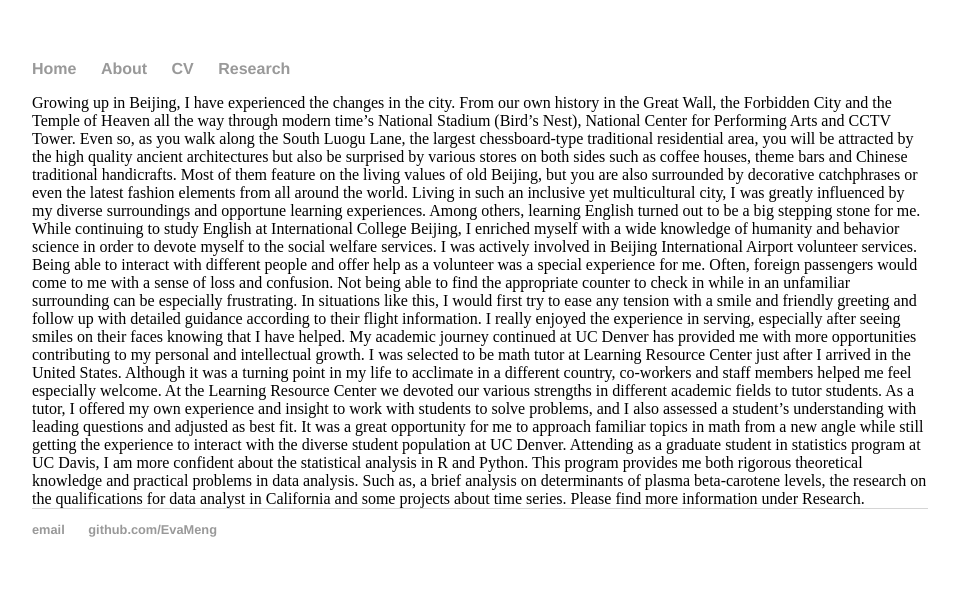
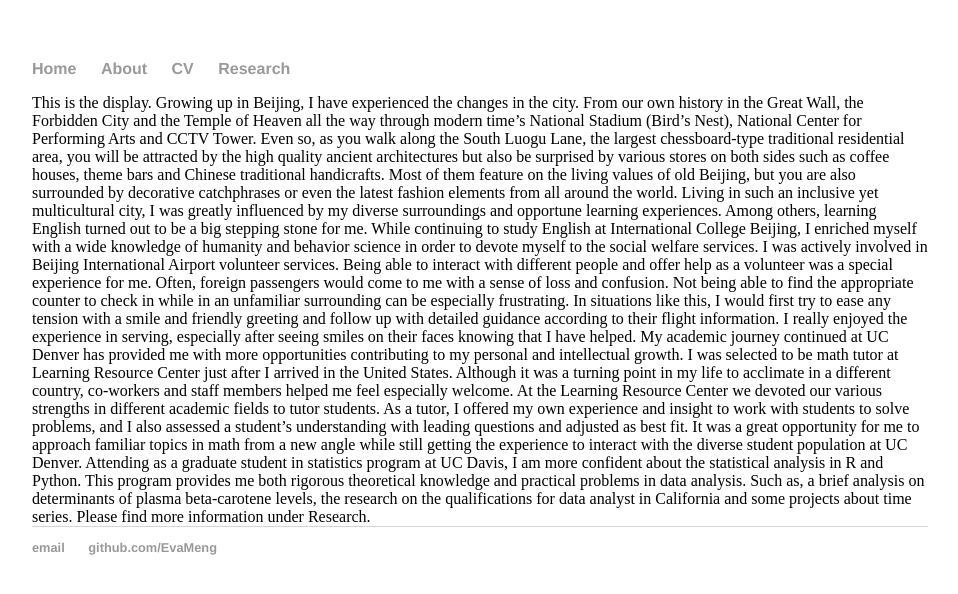
Before and after one commit to EvaMeng/evameng.github.io, a Jekyll site: the page built from about/index.html, in a window 1280 px wide. Shown: the top 594 px of the page, without its empty margins (160-1118 px from the left). Built offline with Jekyll 4.4.1, drawn with Linux system fonts in a browser that asks for light colours.

Commit message:
Update index.html
change to the content

```diff
--- a/about/index.html
+++ b/about/index.html
@@ -2,8 +2,14 @@
 layout: default
 title: About Yi Meng (Eva)
 ---
+<head>
+  <!-- About  -->
+  <body>
+  This is the display.
+  {{div|safe}}
+  Growing up in Beijing, I have experienced the changes in the city. From our own history in the Great Wall, the Forbidden City and the Temple of Heaven all the way through modern time’s National Stadium (Bird’s Nest), National Center for Performing Arts and CCTV Tower. Even so, as you walk along the South Luogu Lane, the largest chessboard-type traditional residential area, you will be attracted by the high quality ancient architectures but also be surprised by various stores on both sides such as coffee houses, theme bars and Chinese traditional handicrafts. Most of them feature on the living values of old Beijing, but you are also surrounded by decorative catchphrases or even the latest fashion elements from all around the world. Living in such an inclusive yet multicultural city, I was greatly influenced by my diverse surroundings and opportune learning experiences. Among others, learning English turned out to be a big stepping stone for me.
+  While continuing to study English at International College Beijing, I enriched myself with a wide knowledge of humanity and behavior science in order to devote myself to the social welfare services. I was actively involved in Beijing International Airport volunteer services. Being able to interact with different people and offer help as a volunteer was a special experience for me. Often, foreign passengers would come to me with a sense of loss and confusion. Not being able to find the appropriate counter to check in while in an unfamiliar surrounding can be especially frustrating. In situations like this, I would first try to ease any tension with a smile and friendly greeting and follow up with detailed guidance according to their flight information. I really enjoyed the experience in serving, especially after seeing smiles on their faces knowing that I have helped.
+  My academic journey continued at UC Denver has provided me with more opportunities contributing to my personal and intellectual growth. I was selected to be math tutor at Learning Resource Center just after I arrived in the United States. Although it was a turning point in my life to acclimate in a different country, co-workers and staff members helped me feel especially welcome. At the Learning Resource Center we devoted our various strengths in different academic fields to tutor students. As a tutor, I offered my own experience and insight to work with students to solve problems, and I also assessed a student’s understanding with leading questions and adjusted as best fit. It was a great opportunity for me to approach familiar topics in math from a new angle while still getting the experience to interact with the diverse student population at UC Denver.
+  Attending as a graduate student in statistics program at UC Davis, I am more confident about the statistical analysis in R and Python. This program provides me both rigorous theoretical knowledge and practical problems in data analysis. Such as, a brief analysis on determinants of plasma beta-carotene levels, the research on the qualifications for data analyst in California and some projects about time series. Please find more information under Research.
 
-Growing up in Beijing, I have experienced the changes in the city. From our own history in the Great Wall, the Forbidden City and the Temple of Heaven all the way through modern time’s National Stadium (Bird’s Nest), National Center for Performing Arts and CCTV Tower. Even so, as you walk along the South Luogu Lane, the largest chessboard-type traditional residential area, you will be attracted by the high quality ancient architectures but also be surprised by various stores on both sides such as coffee houses, theme bars and Chinese traditional handicrafts. Most of them feature on the living values of old Beijing, but you are also surrounded by decorative catchphrases or even the latest fashion elements from all around the world. Living in such an inclusive yet multicultural city, I was greatly influenced by my diverse surroundings and opportune learning experiences. Among others, learning English turned out to be a big stepping stone for me.
-While continuing to study English at International College Beijing, I enriched myself with a wide knowledge of humanity and behavior science in order to devote myself to the social welfare services. I was actively involved in Beijing International Airport volunteer services. Being able to interact with different people and offer help as a volunteer was a special experience for me. Often, foreign passengers would come to me with a sense of loss and confusion. Not being able to find the appropriate counter to check in while in an unfamiliar surrounding can be especially frustrating. In situations like this, I would first try to ease any tension with a smile and friendly greeting and follow up with detailed guidance according to their flight information. I really enjoyed the experience in serving, especially after seeing smiles on their faces knowing that I have helped.
-My academic journey continued at UC Denver has provided me with more opportunities contributing to my personal and intellectual growth. I was selected to be math tutor at Learning Resource Center just after I arrived in the United States. Although it was a turning point in my life to acclimate in a different country, co-workers and staff members helped me feel especially welcome. At the Learning Resource Center we devoted our various strengths in different academic fields to tutor students. As a tutor, I offered my own experience and insight to work with students to solve problems, and I also assessed a student’s understanding with leading questions and adjusted as best fit. It was a great opportunity for me to approach familiar topics in math from a new angle while still getting the experience to interact with the diverse student population at UC Denver.
-Attending as a graduate student in statistics program at UC Davis, I am more confident about the statistical analysis in R and Python. This program provides me both rigorous theoretical knowledge and practical problems in data analysis. Such as, a brief analysis on determinants of plasma beta-carotene levels, the research on the qualifications for data analyst in California and some projects about time series. Please find more information under Research.
+  </body>
```
